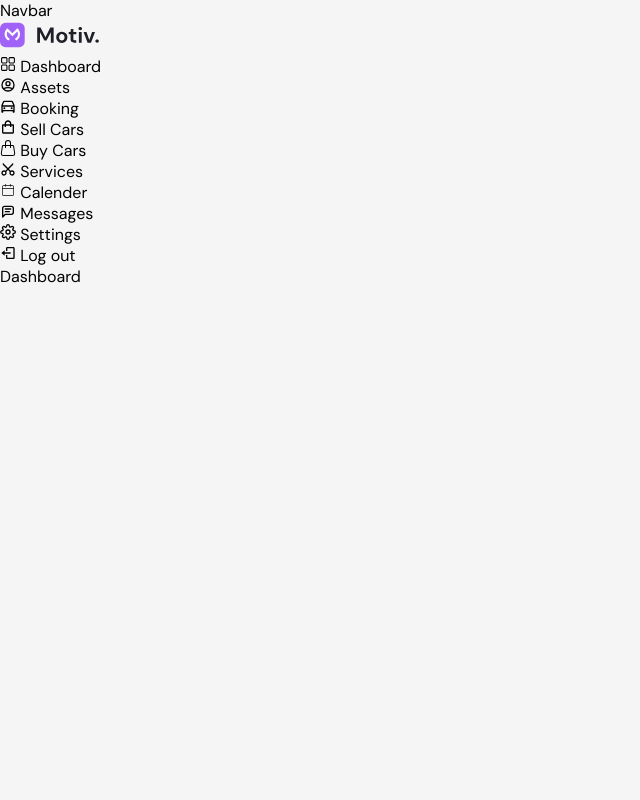
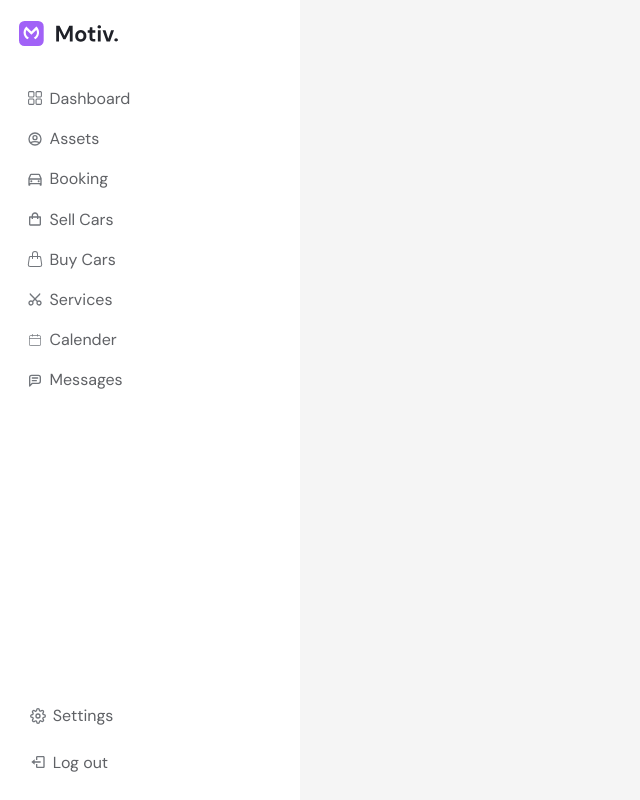
Before and after one commit to sara2lbadry/car-dashboard, a React (Create React App) app: page / in a window 1280 px wide. Shown: the whole page, without its empty margins (0-640 px from the left). Built offline with nearby package versions, Linux system fonts and the light colour scheme.

Commit message:
sidebar css

```diff
--- a/src/components/Sidebar/Sidebar.jsx
+++ b/src/components/Sidebar/Sidebar.jsx
@@ -9,13 +9,13 @@ import { BsHandbag } from "react-icons/bs";
 import { RiScissors2Line } from "react-icons/ri";
 import { CiCalendar } from "react-icons/ci";
 import { TbMessage } from "react-icons/tb";
-import {FiSettings} from "react-icons/fi"
-import {BiLogOut} from "react-icons/bi"
+import { FiSettings } from "react-icons/fi";
+import { BiLogOut } from "react-icons/bi";
 
 function Sidebar() {
   return (
     <section id="sidebar">
-      <div className="sidebar_container container">
+      <div className="sidebar_container ">
         <div className="top">
           <img src={logo} alt="logo"></img>
         </div>
@@ -23,38 +23,39 @@ function Sidebar() {
           <div className="sidebar_list">
             <ul className="list_items">
               <li className="list_item">
-                <RxDashboard /> Dashboard
+                <RxDashboard className="list_icon" /> <span> Dashboard</span>
               </li>
               <li className="list_item">
-                <HiOutlineUserCircle /> Assets
+                <HiOutlineUserCircle className="list_icon" />{" "}
+                <span> Assets</span>
               </li>
               <li className="list_item">
-                <RiCarLine /> Booking
+                <RiCarLine className="list_icon" /> <span> Booking</span>
               </li>
               <li className="list_item">
-                <BiShoppingBag /> Sell Cars
+                <BiShoppingBag className="list_icon" /> <span> Sell Cars</span>
               </li>
               <li className="list_item">
-                <BsHandbag /> Buy Cars
+                <BsHandbag className="list_icon" /> <span> Buy Cars</span>
               </li>
               <li className="list_item">
-                <RiScissors2Line /> Services
+                <RiScissors2Line className="list_icon" /> <span> Services</span>
               </li>
               <li className="list_item">
-                <CiCalendar /> Calender
+                <CiCalendar className="list_icon" /> <span> Calender</span>
               </li>
               <li className="list_item">
-                <TbMessage /> Messages
+                <TbMessage className="list_icon" /> <span> Messages</span>
               </li>
             </ul>
           </div>
           <div className="bottom">
             <ul className="list_items">
               <li className="list_item">
-                <FiSettings /> Settings
+                <FiSettings className="list_icon" /> <span> Settings</span>
               </li>
               <li className="list_item">
-                <BiLogOut /> Log out
+                <BiLogOut className="list_icon" /> <span> Log out</span>
               </li>
             </ul>
           </div>
--- a/src/components/Sidebar/sidebar.css
+++ b/src/components/Sidebar/sidebar.css
@@ -1,4 +1,48 @@
+#sidebar {
+}
+
+.sidebar_container {
+    width: 300px;
+    height: 100vh;
+    background-color: var(--color-white);
+    position: fixed;
+    top: 0;
+    left: 0;
+    z-index: 999;
+
+}
+
 .top {
     width: 100px;
-    height: 35px;
+    height: 40px;
+    margin: 1.2rem;
 }
+
+.content {
+    display: flex;
+    justify-content: space-between;
+    flex-direction: column;
+    height: 90vh;
+    margin-left: 1.1rem;
+}
+
+
+.list_item {
+    display: flex;
+    align-items: center;
+    gap: 0.4rem;
+    padding: 0.6rem;
+    color: var(--gray-dark2);
+}
+.list_item span {
+    cursor: pointer;
+}
+.list_icon{
+    color: var(--gray-dark3);
+}
+.bottom{
+    margin-bottom: 0.8rem;
+}
+.bottom li{
+    padding: 0.8rem;
+}
```
